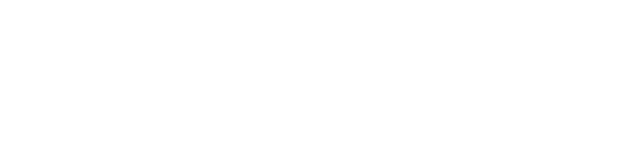
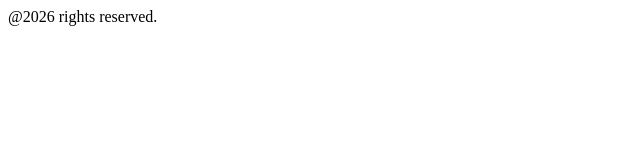
Before and after one commit to rhundal/version-control-simulation-rajdeep, a plain HTML site: page index.html in a window 1280 px wide. Shown: the whole page, without its empty margins (0-640 px from the left). Drawn offline with Linux system fonts and the light colour scheme.

Commit message:
Added footer section to index.html

```diff
--- a/index.html
+++ b/index.html
@@ -8,7 +8,7 @@
 </head>
 
 <body>
-
+    <footer> @2026 rights reserved. </footer>
 </body>
 
 </html>
```
